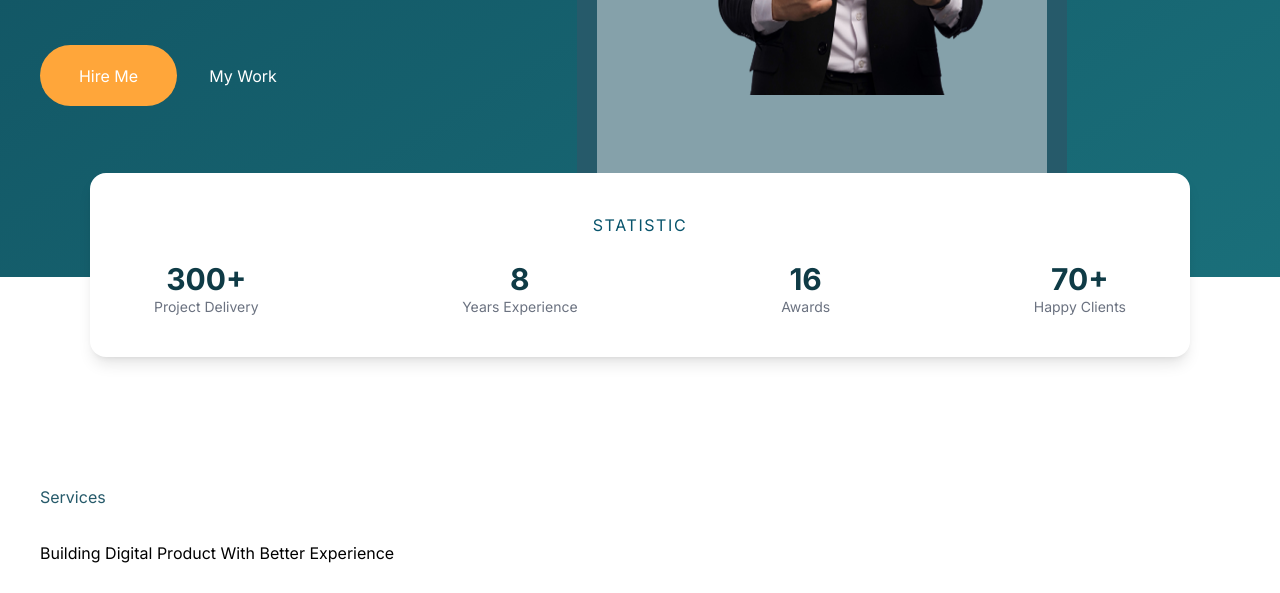
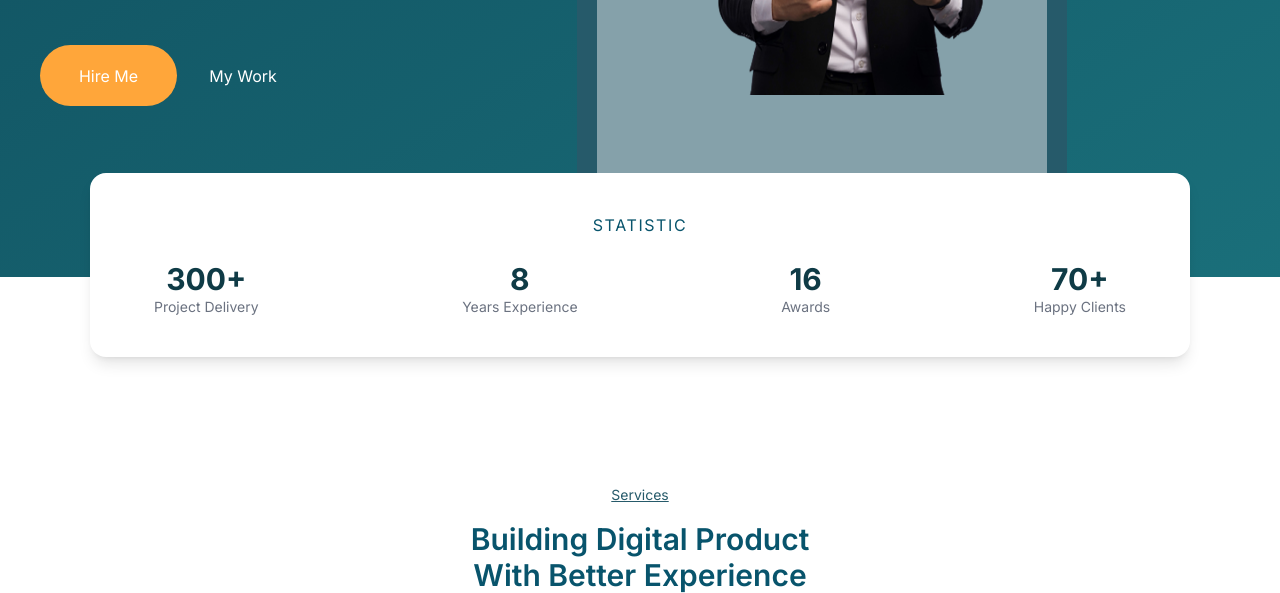
Before and after one commit to ozufar88-byte/Portfolio, a website: page src/index.html in a window 1280 px wide. Shown: the part 523-1116 px from the top of the page. Before the commit the page ends 1088 px from the top, so only its background shows below. Drawn offline with Linux system fonts and the light colour scheme.

Commit message:
continue

```diff
--- a/src/index.html
+++ b/src/index.html
@@ -104,10 +104,13 @@
     </section>
     <main>
         <div class="container flex items-center pt-52">
-            <div>
-                <span class="text-center text-[#265A6A]">Services</span>
-                    <p class="text-center pt-8">Building Digital Product
-                        With Better Experience</p>
+            <div class="text-center max-w-[510px] mx-auto">
+                <p class="text-sm text-[#265A6A] underline">Services</p>
+
+                <h1 class="text-[#08546C] text-3xl font-semibold mt-4">
+                    Building Digital Product <br>
+                    With Better Experience
+                </h1>
             </div>
         </div>
     </main>
```
Also changed, not shown: src/css/output.css.
